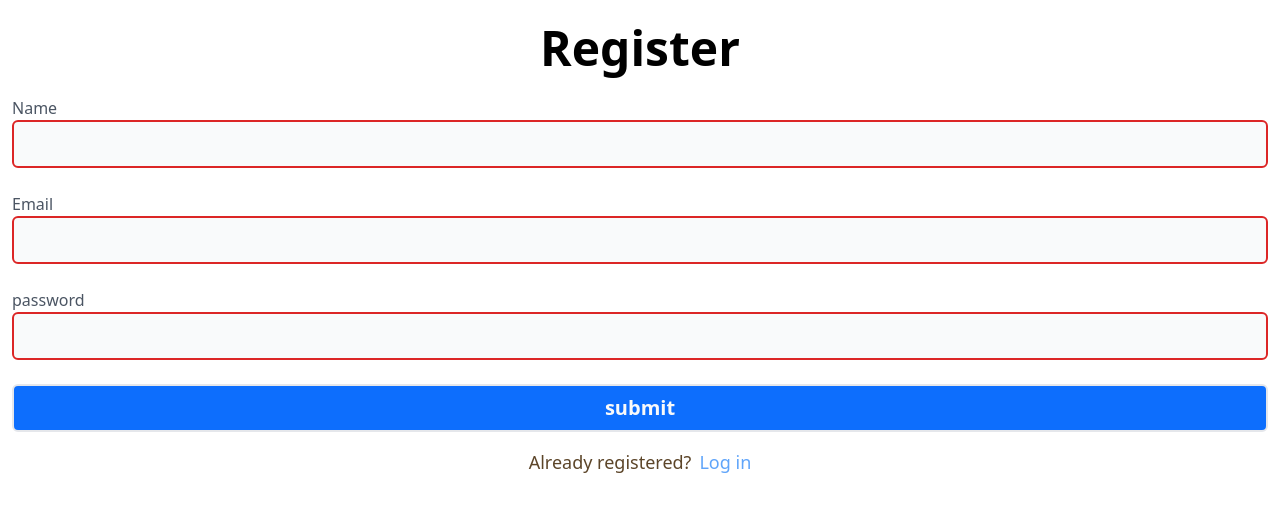
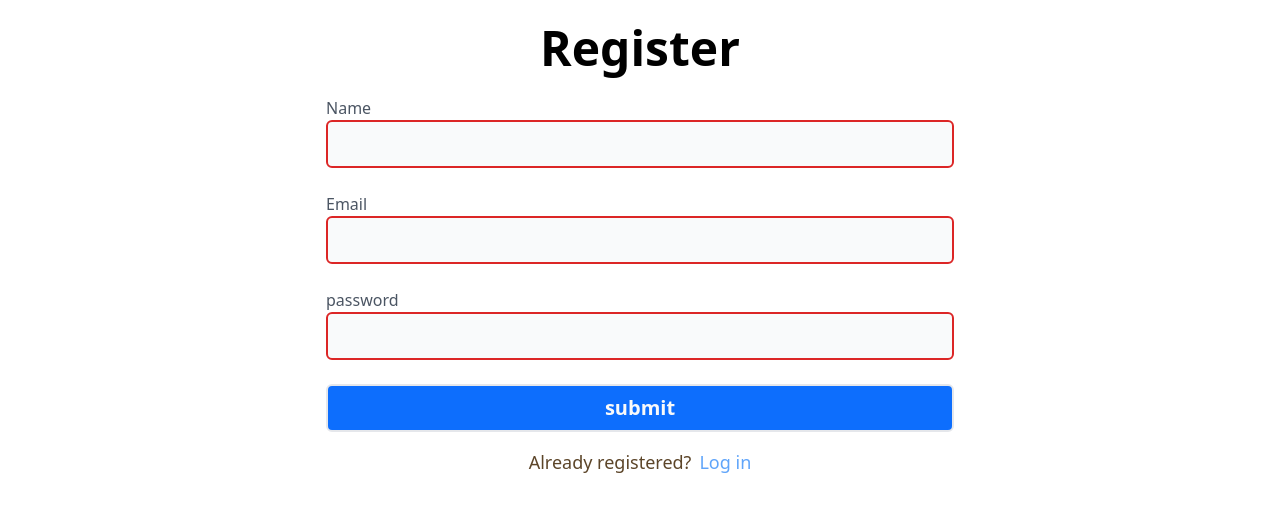
Before and after one commit to ali-mohammadi5272/sjs-task, a React (Vite) app: page /auth/register in a window 1280 px wide. Shown: the top 512 px of the page. Built offline with nearby package versions, Linux system fonts and the light colour scheme.

Commit message:
style: form styles

```diff
--- a/src/components/RegisterForm/RegisterForm.tsx
+++ b/src/components/RegisterForm/RegisterForm.tsx
@@ -9,8 +9,8 @@ const RegisterForm = (): React.ReactNode => {
   const passwordInputId = useId();
 
   return (
-    <>
-      <form action="" className="space-y-6">
+    <div className="w-full">
+      <form action="" className="space-y-6 sm:w-2/3 md:w-1/2 m-auto">
         <CustomInput
           id={nameInputId}
           label="Name"
@@ -44,7 +44,7 @@ const RegisterForm = (): React.ReactNode => {
           Log in
         </Link>
       </div>
-    </>
+    </div>
   );
 };
 
```
